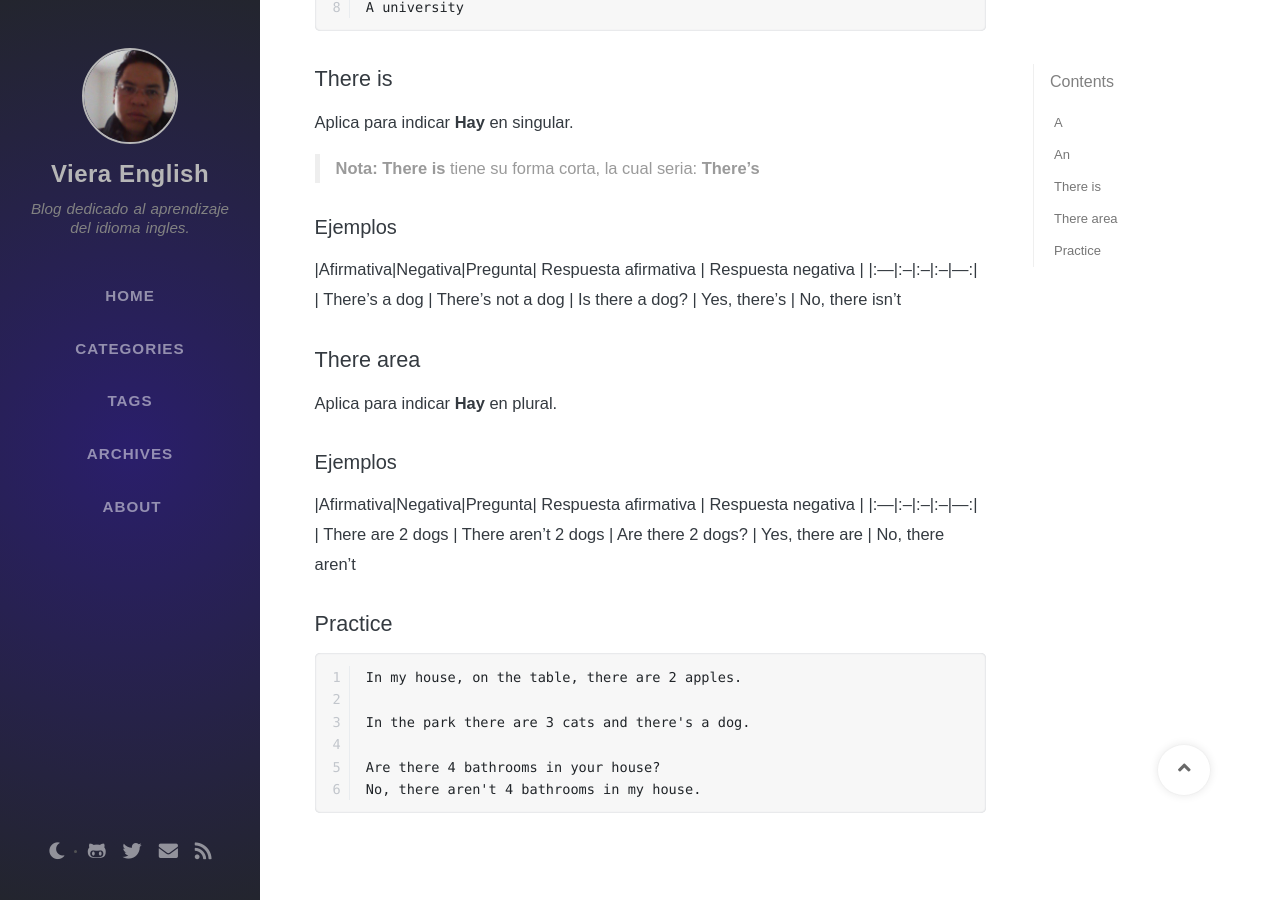
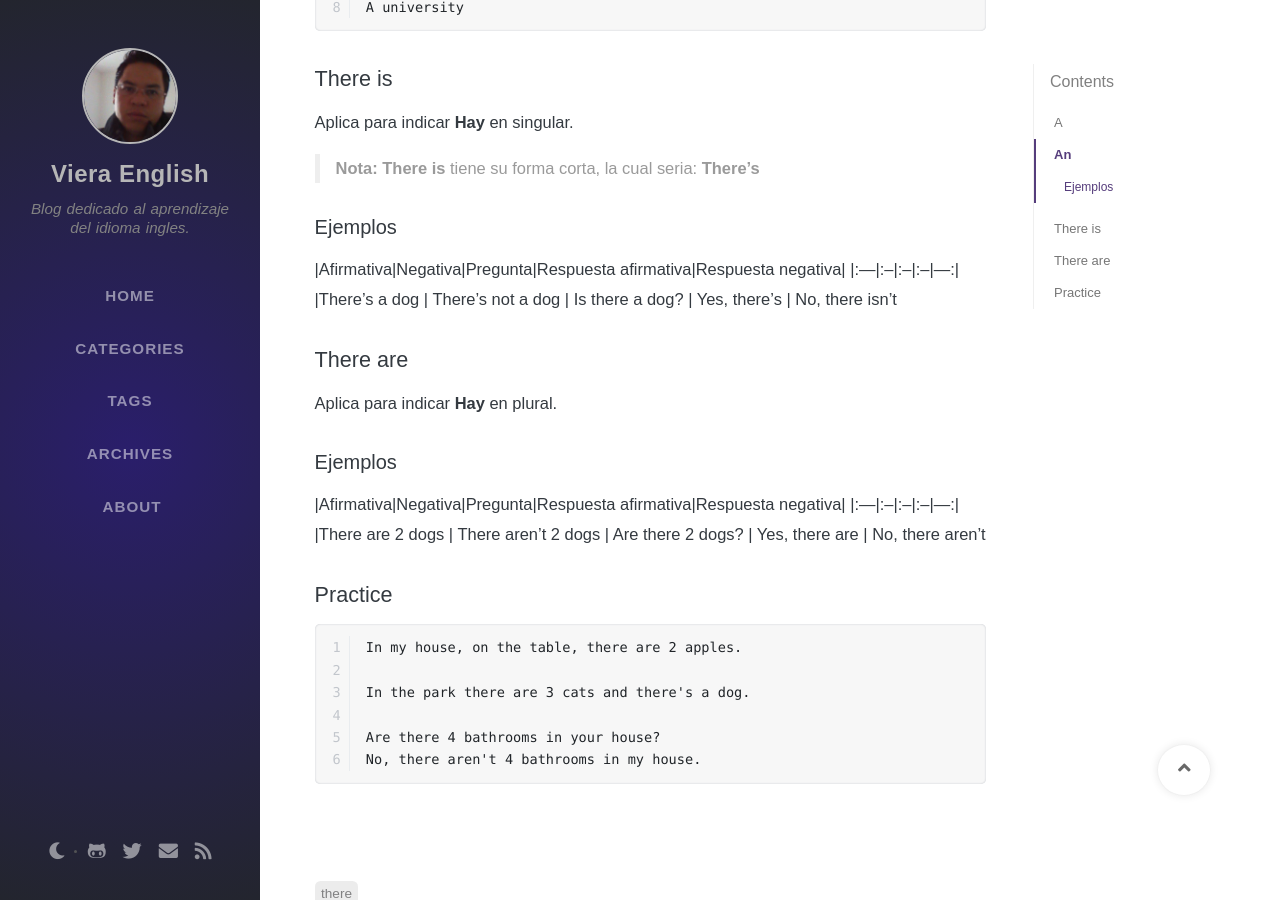
Before and after one commit to viera-english/viera-english.github.io, a Jekyll site: the page built from _posts/2020-04-02-a-an-there-is-there-are.md, in a window 1280 px wide and 900 px high, scrolled down 711 px. Built offline with Jekyll 4.4.1, drawn with Linux system fonts in a browser that asks for light colours; nearby versions of some CDN libraries; some web fonts are replaced; comment, search, counter and statistics services are not loaded.

Commit message:
Update 2020-04-02-a-an-there-is-there-are.md

```diff
--- a/_posts/2020-04-02-a-an-there-is-there-are.md
+++ b/_posts/2020-04-02-a-an-there-is-there-are.md
@@ -37,20 +37,20 @@ Aplica para indicar **Hay** en singular.
 > **Nota:** **There is** tiene su forma corta, la cual seria: **There's**
 
 ### Ejemplos
-|Afirmativa|Negativa|Pregunta| Respuesta afirmativa | Respuesta negativa |
+|Afirmativa|Negativa|Pregunta|Respuesta afirmativa|Respuesta negativa|
 |:---|:--|:--|:--|---:|
-| There's a dog | There's not a dog | Is there a dog? | Yes, there's | No, there isn't
+|There's a dog | There's not a dog | Is there a dog? | Yes, there's | No, there isn't
 
 
-## There area
+## There are
 
 Aplica para indicar **Hay** en plural.
 
 
 ### Ejemplos
-|Afirmativa|Negativa|Pregunta| Respuesta afirmativa | Respuesta negativa |
+|Afirmativa|Negativa|Pregunta|Respuesta afirmativa|Respuesta negativa|
 |:---|:--|:--|:--|---:|
-| There are 2 dogs | There aren't 2 dogs  | Are there 2 dogs?  | Yes, there are | No, there aren't
+|There are 2 dogs | There aren't 2 dogs  | Are there 2 dogs?  | Yes, there are | No, there aren't
 
 
 ## Practice
```
